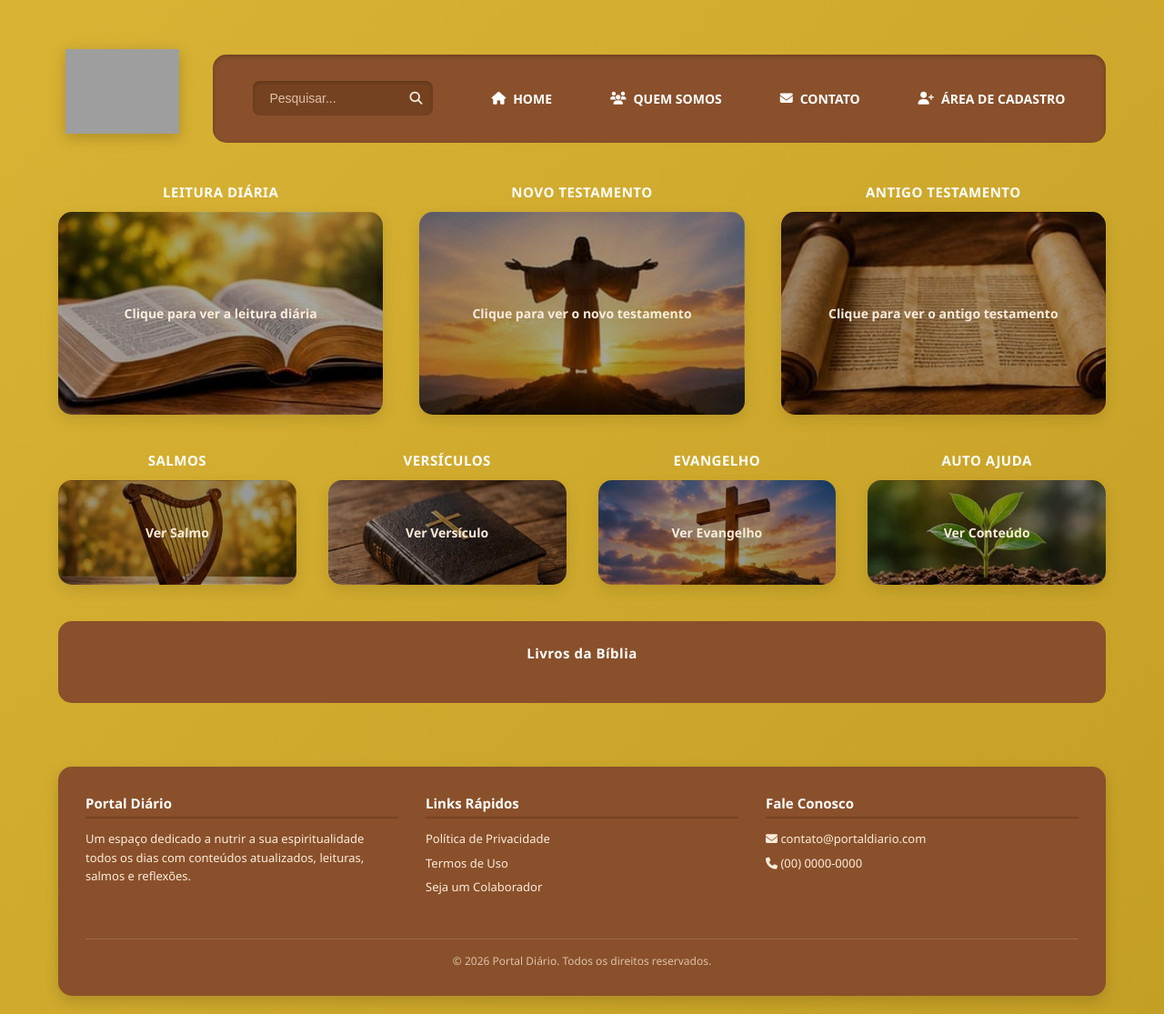
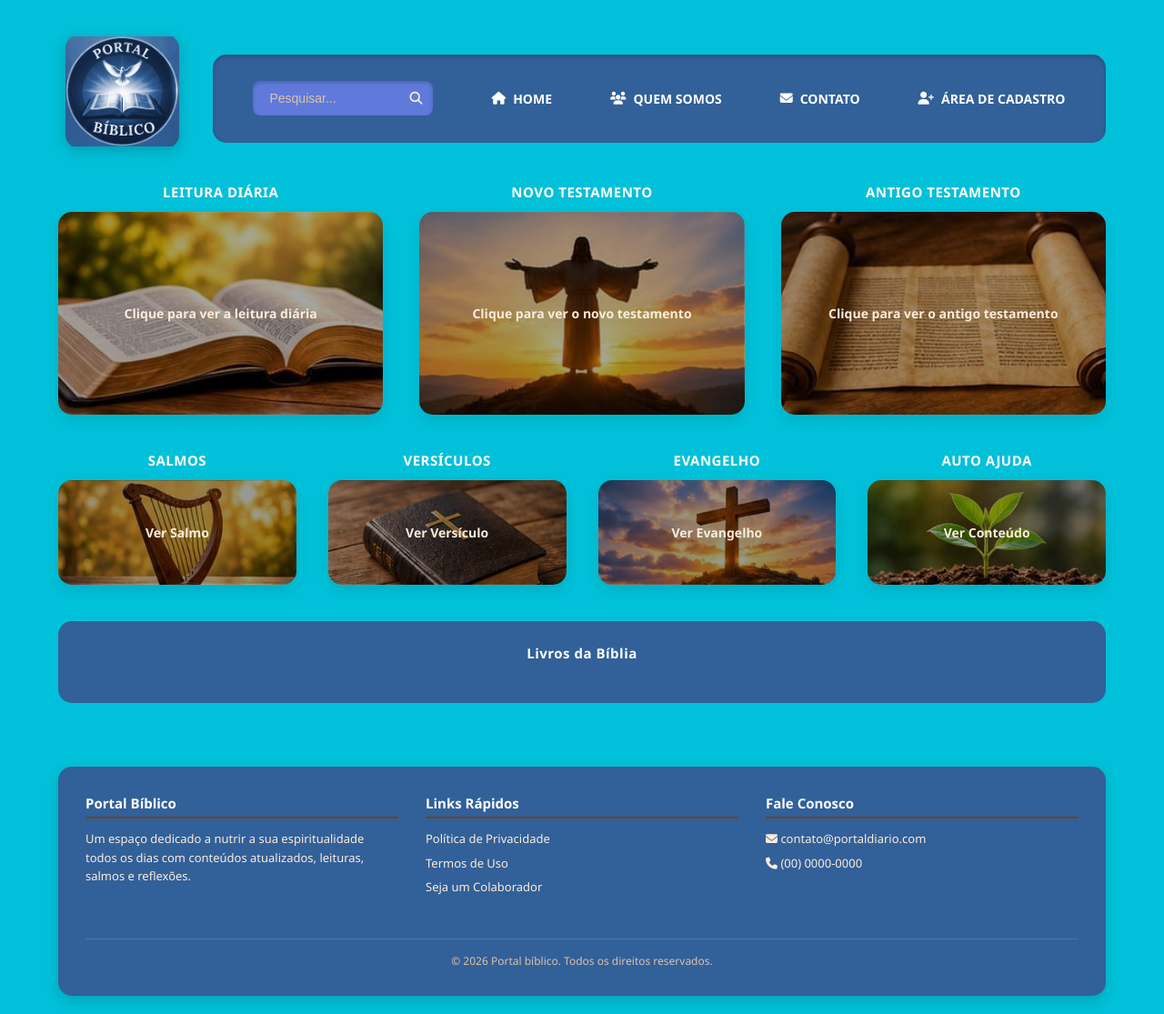
Before and after one commit to Youkai1910/projeto-integrador, a PHP site: page / in a window 1280 px wide. Shown: the whole page at 91% size. Run offline with PHP 8.4, Linux system fonts and the light colour scheme; data that the repository does not hold is empty; grey boxes are pictures that could not be loaded.

Commit message:
Atualiza identidade visual do portal bíblico
Adota uma nova paleta azul, troca o logotipo e atualiza o nome do portal no rodapé.

```diff
--- a/css/style.css
+++ b/css/style.css
@@ -13,7 +13,7 @@ body {
 .container {
     width: 100%;
     min-height: 100vh;
-    background: linear-gradient(135deg, #d9b334 0%, #c49f25 100%);
+    background:#00C1D9;
     padding: 30px 5% 20px 5%;
     display: flex;
     flex-direction: column;
@@ -40,6 +40,7 @@ header {
     width: 125px;
     height: 125px;
     object-fit: contain;
+    border-radius: 15px;
     margin: 8px auto;
     filter: drop-shadow(0 4px 8px rgba(0, 0, 0, 0.2));
 }
@@ -51,7 +52,7 @@ header {
 
 .banner {
     height: 97px;
-    background: #89502b;
+    background: #326099;
     border-radius: 15px;
     margin-top: 15px;
     box-shadow: inset 0 2px 5px rgba(0, 0, 0, 0.2);
@@ -82,7 +83,7 @@ header {
 .search-box {
     display: flex;
     align-items: center;
-    background: #754221;
+    background: #5f7adb;
     border-radius: 8px;
     padding: 5px 12px;
     box-shadow: inset 0 2px 4px rgba(0, 0, 0, 0.2);
@@ -90,7 +91,7 @@ header {
 }
 
 .search-box:focus-within {
-    background: #5e3318;
+    background: #5f7adb;
     box-shadow: 0 0 0 2px rgba(255, 255, 255, 0.3);
 }
 
@@ -147,7 +148,7 @@ main {
 .card-principal {
     aspect-ratio: 16 / 10;
     min-height: 220px;
-    background: #89502b;
+    background: #5f7adb;
     border-radius: 15px;
     transition: all 0.3s ease;
     box-shadow: 0 6px 15px rgba(0, 0, 0, 0.1);
@@ -191,7 +192,7 @@ main {
 .card-inferior {
     aspect-ratio: 16 / 7;
     min-height: 110px;
-    background: #89502b;
+    background: #5f7adb;
     border-radius: 15px;
     transition: all 0.3s ease;
     box-shadow: 0 6px 15px rgba(0, 0, 0, 0.1);
@@ -231,7 +232,7 @@ main {
 
 .livros-biblia {
     margin-top: 40px;
-    background: #89502b;
+    background: #326099;
     color: #fcecdb;
     border-radius: 15px;
     padding: 25px;
@@ -250,14 +251,14 @@ main {
 .lista-livros div {
     padding: 6px 8px;
     border-radius: 6px;
-    background: rgba(117, 66, 33, 0.55);
+    background: #5f7adb;
 }
 
 footer {
     max-width: 1300px;
     margin: 40px auto 0 auto;
     width: 100%;
-    background: #89502b;
+    background: #326099;
     color: #fcecdb;
     border-radius: 15px;
     padding: 30px;
--- a/index.php
+++ b/index.php
@@ -17,7 +17,7 @@ $livros = $pdo->query('SELECT label FROM books ORDER BY id')->fetchAll();
 <div class="container">
     <header>
         <div class="logo-area">
-            <img class="logo" src="images/logo.png" alt="Portal Diário">
+            <img class="logo" src="images/logo_biblico.png" alt="Portal Diário">
         </div>
         <div class="menu-area">
             <nav class="banner" aria-label="Navegação principal">
@@ -85,7 +85,7 @@ $livros = $pdo->query('SELECT label FROM books ORDER BY id')->fetchAll();
 
     <footer>
         <div class="footer-col">
-            <h4>Portal Diário</h4>
+            <h4>Portal Bíblico</h4>
             <p>Um espaço dedicado a nutrir a sua espiritualidade todos os dias com conteúdos atualizados, leituras, salmos e reflexões.</p>
         </div>
         <div class="footer-col">
@@ -100,7 +100,7 @@ $livros = $pdo->query('SELECT label FROM books ORDER BY id')->fetchAll();
             <p><i class="fa-solid fa-phone"></i> (00) 0000-0000</p>
         </div>
         <div class="footer-bottom">
-            &copy; 2026 Portal Diário. Todos os direitos reservados.
+            &copy; 2026 Portal bíblico. Todos os direitos reservados.
         </div>
     </footer>
 </div>
```
Also changed, not shown: images/logo_biblico.png (added), images/portal_biblico.png (deleted).
